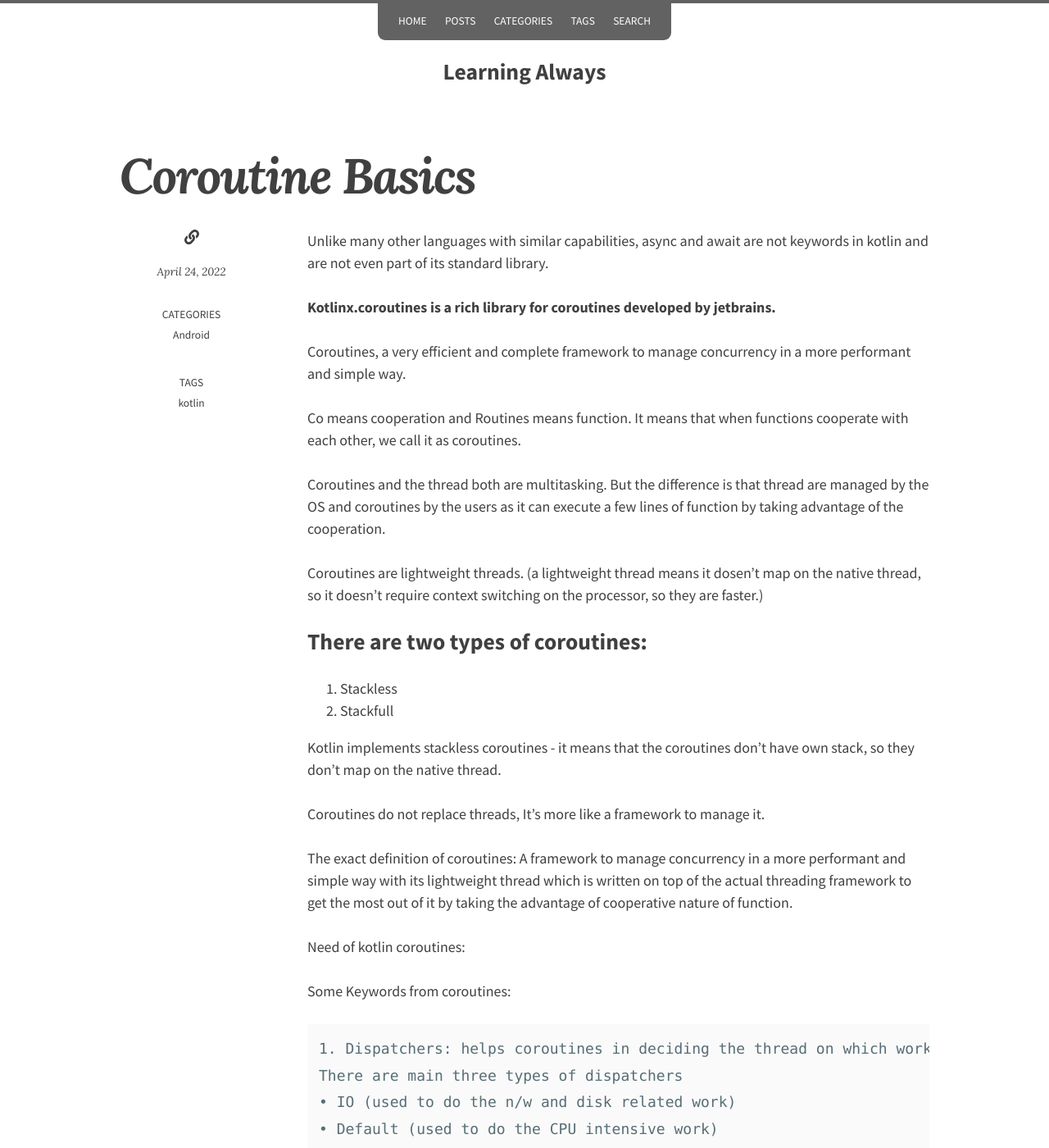
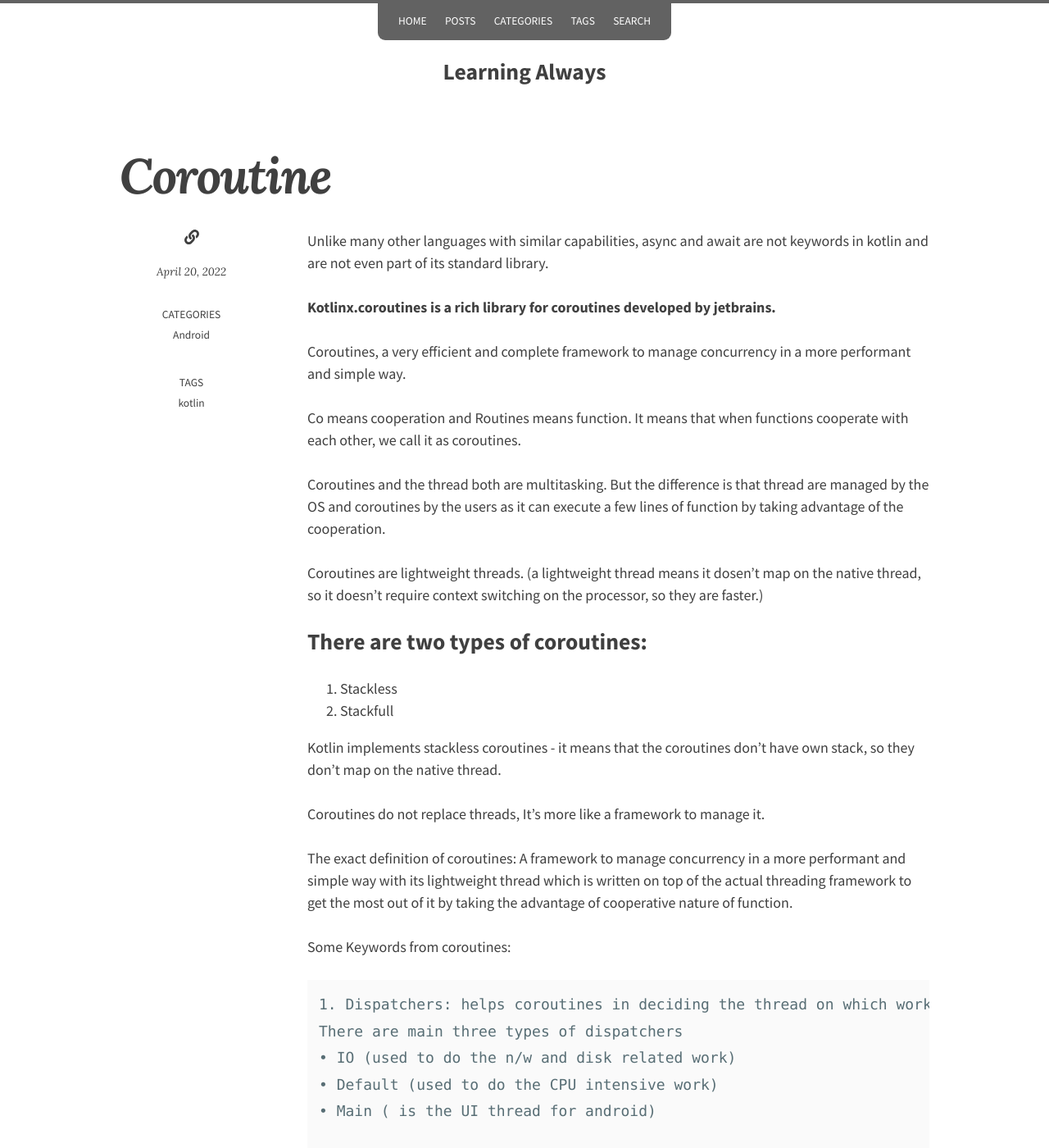
Before and after one commit to jankice/jankice.github.io, a Jekyll site: the page built from _posts/2022-04-20-Coroutines_basics.md, in a window 1280 px wide and 1400 px high. Shown: the whole window at 82% size. Built offline with Jekyll 4.4.1, drawn with Linux system fonts in a browser that asks for light colours; nearby versions of some CDN libraries; comment, search, counter and statistics services are not loaded.

Commit message:
date changes

```diff
--- a/_posts/2022-04-24-Coroutines_Basics.md
+++ b/_posts/2022-04-20-Coroutines_basics.md
@@ -2,9 +2,8 @@
 layout: post
 categories:
   - Android
-title:  Coroutine Basics
-date:   2022-04-24 14:01:35 +0300
-# image:  'backpressure.jpg'
+title:  Coroutine
+date: 2022-04-20 14:01:35 +05:30
 tags:   kotlin
 comments: true
 ---
@@ -32,9 +31,6 @@ Coroutines do not replace threads, It's more like a framework to manage it.
 
 The exact definition of coroutines: A framework to manage concurrency in a more performant and simple way with its lightweight thread which is written on top of the actual threading framework to get the most out of it by taking the advantage of cooperative nature of function.
 
-
-Need of kotlin coroutines:
-
 Some Keywords from coroutines:
 
 	1. Dispatchers: helps coroutines in deciding the thread on which work has to be done.
```
